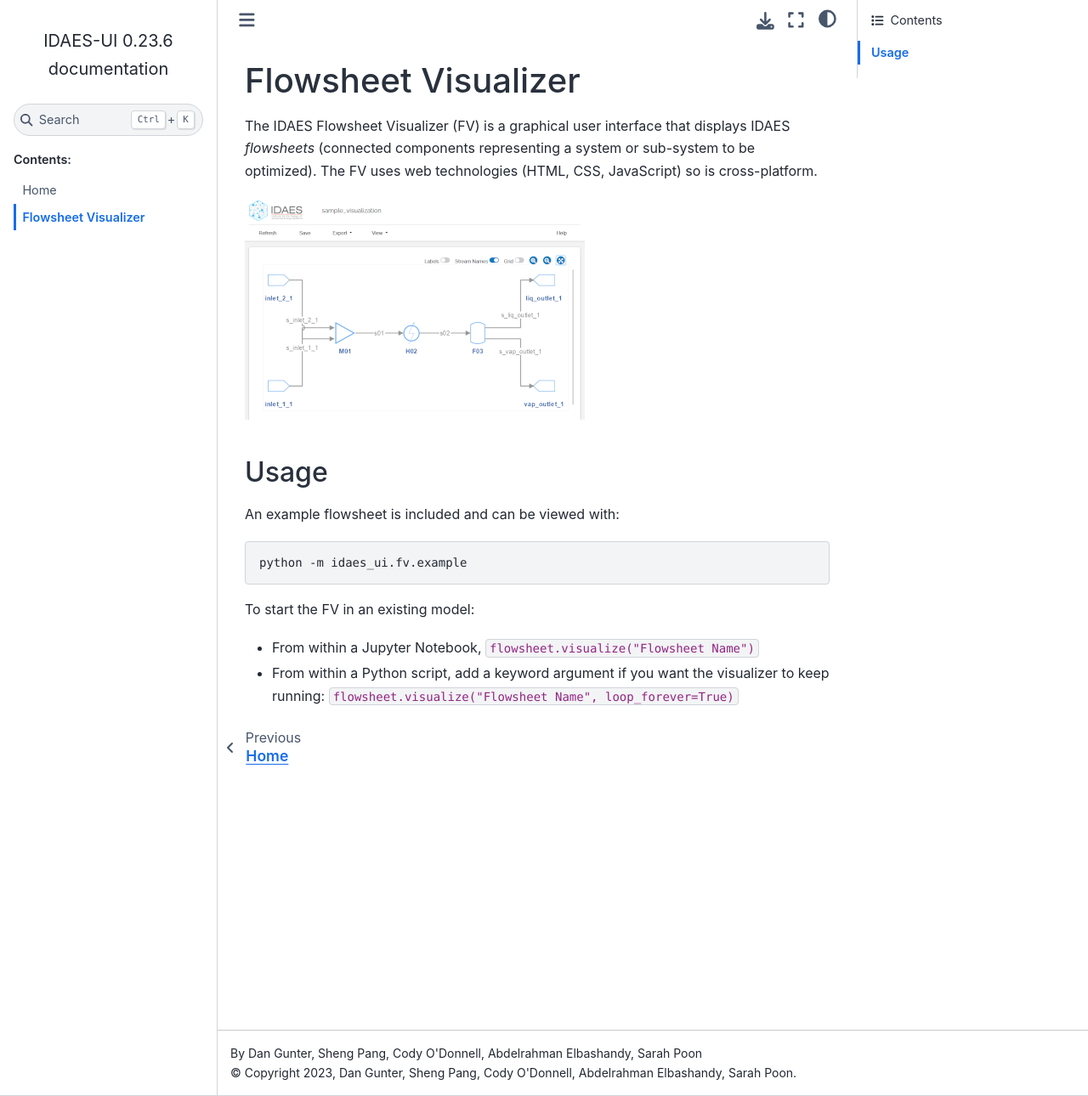
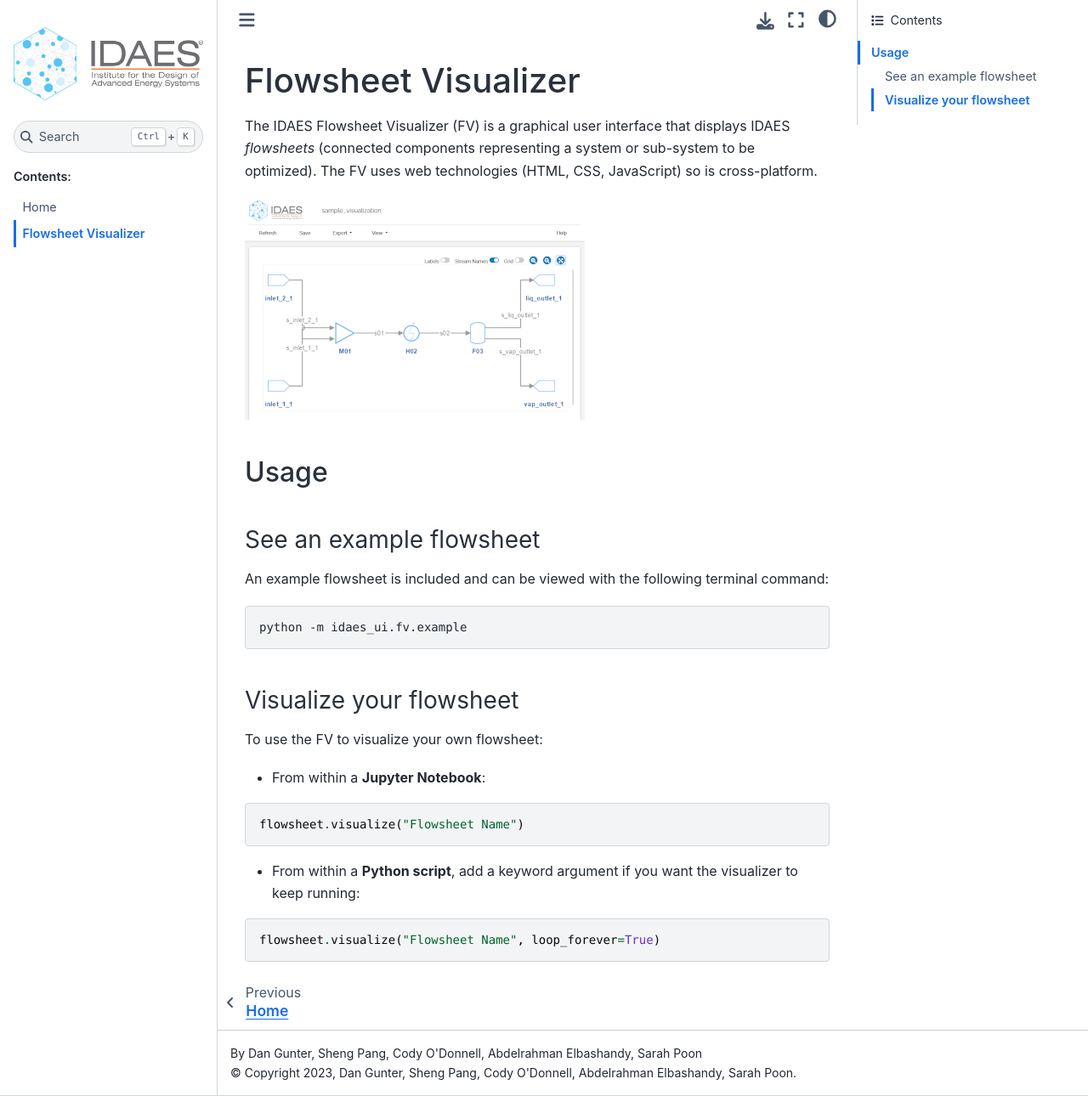
Before and after one commit to IDAES/idaes-ui, a Sphinx documentation site: the page built from docs/fv.md, in a window 1280 px wide and 1290 px high. Shown: the whole window at 85% size. Built offline with Sphinx 7.4.7 and the Sphinx Book theme 1.1.4, drawn with Linux system fonts in a browser that asks for light colours.

Commit message:
added logo and improved the wording

````diff
--- a/docs/conf.py
+++ b/docs/conf.py
@@ -14,6 +14,13 @@
 # HTML
 html_theme = "sphinx_book_theme"
 html_static_path = ["_static"]
+html_logo = "_static/logo.png"
+html_theme_options = {
+    "logo": {
+       "image_light":  "_static/logo.png",
+        "image_dark": "_static/logo.png"
+    }
+}
 
 # MyST
 myst_heading_anchors = 2
--- a/docs/fv.md
+++ b/docs/fv.md
@@ -6,12 +6,20 @@
 
 ## Usage
 
-An example flowsheet is included and can be viewed with:
+### See an example flowsheet
+An example flowsheet is included and can be viewed with the following terminal command:
 
 ```shell
 python -m idaes_ui.fv.example
 ```
 
-To start the FV in an existing model:
-* From within a Jupyter Notebook, `flowsheet.visualize("Flowsheet Name")`
-* From within a Python script, add a keyword argument if you want the visualizer to keep running: `flowsheet.visualize("Flowsheet Name", loop_forever=True)`
+### Visualize your flowsheet
+To use the FV to visualize your own flowsheet:
+* From within a **Jupyter Notebook**:
+```python
+flowsheet.visualize("Flowsheet Name")
+```
+* From within a **Python script**, add a keyword argument if you want the visualizer to keep running:
+```python
+flowsheet.visualize("Flowsheet Name", loop_forever=True)
+```
````
Also changed, not shown: docs/home.md (+9 -3 lines), docs/_static/logo.png (added).
